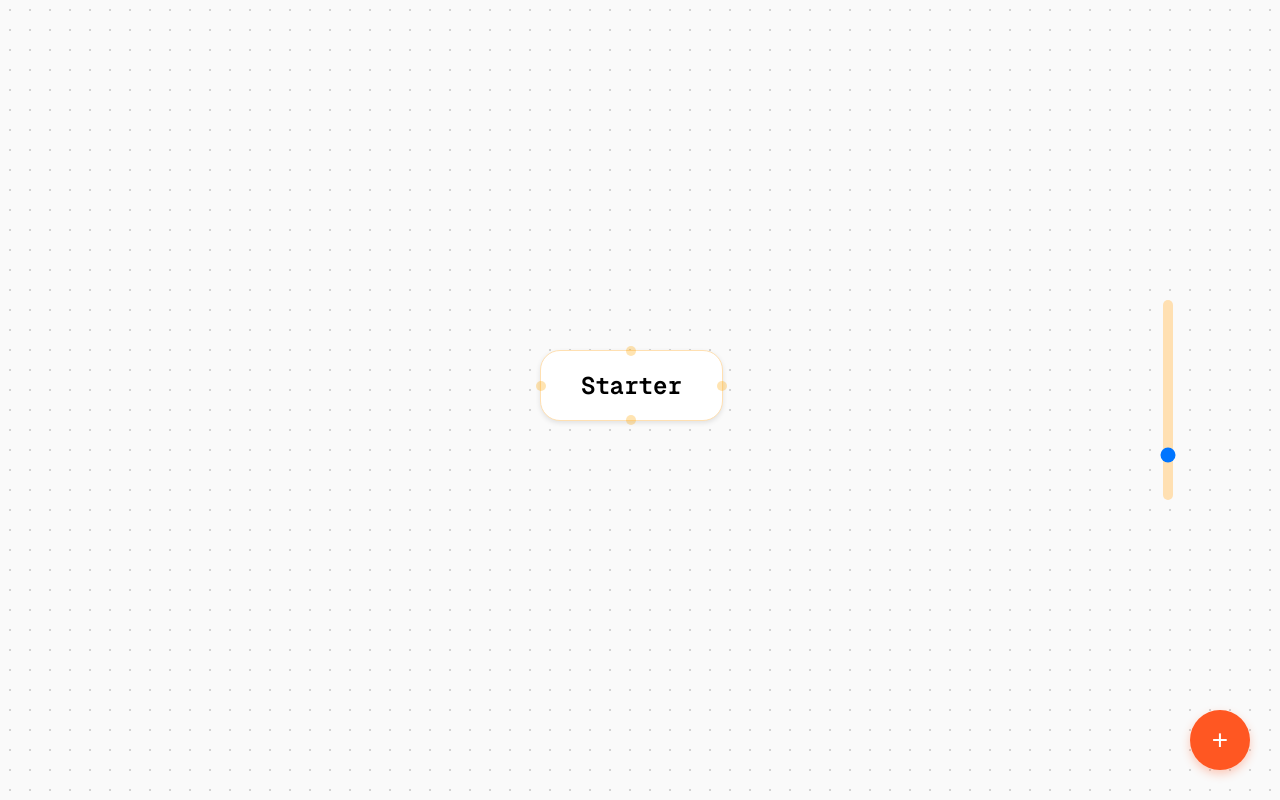
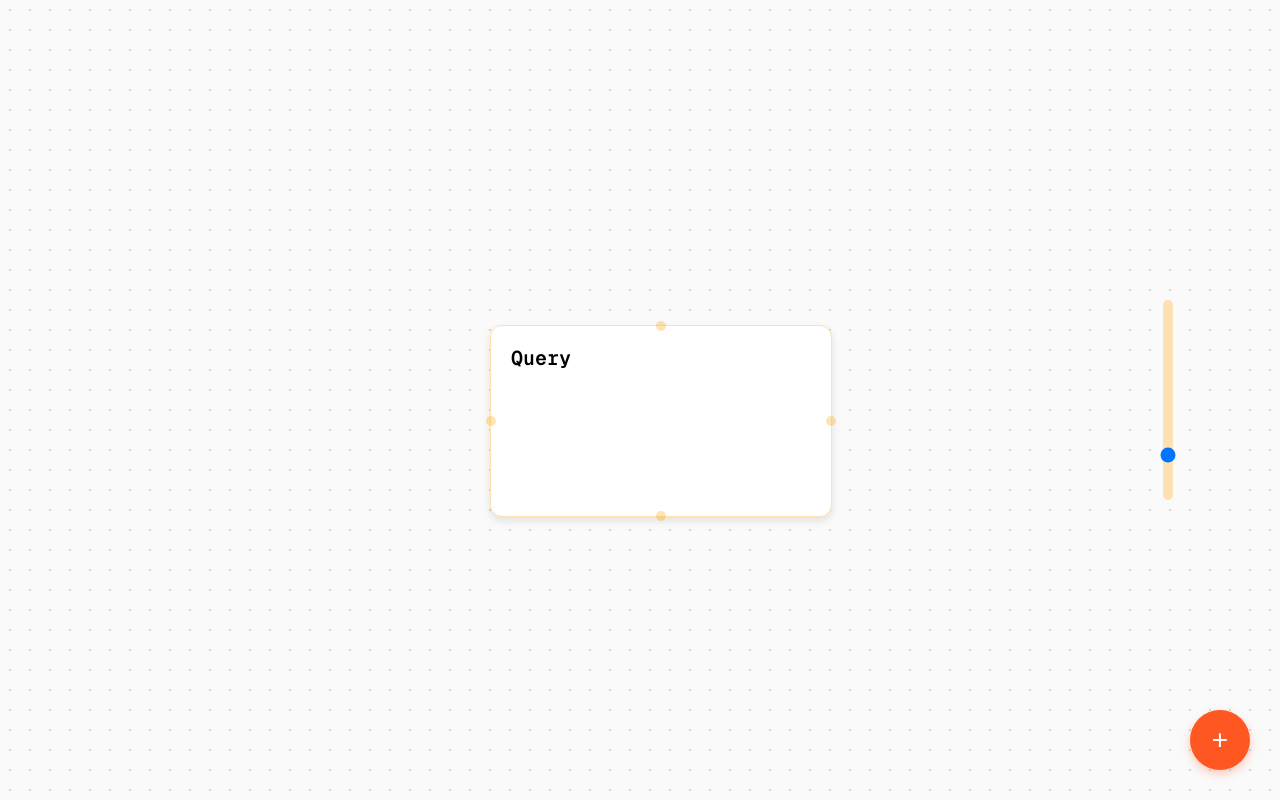
Before and after one commit to divyamakkar0/spark, a Next.js app in the folder next-app/: page /playground in a window 1280 px wide. Built offline with nearby package versions, Linux system fonts and the light colour scheme.

Commit message:
blocks bigger

```diff
--- a/next-app/app/playground/page.tsx
+++ b/next-app/app/playground/page.tsx
@@ -7,6 +7,7 @@ import ConnectionBlock from "../../components/ConnectionBlock";
 interface Block {
   id: string;
   title: string;
+  description: string;
   position: { x: number; y: number };
   isStarter?: boolean;
 }
@@ -23,10 +24,10 @@ export default function PlayGroundPage() {
   const [activeConnection, setActiveConnection] = useState<{ id: string; position: 'top' | 'right' | 'bottom' | 'left' } | null>(null);
 
   useEffect(() => {
-    const centerX = window.innerWidth / 2 - 100;
-    const centerY = window.innerHeight / 2 - 50;
+    const centerX = window.innerWidth / 2 - 150;
+    const centerY = window.innerHeight / 2 - 75;
     setBlocks([
-      { id: '1', title: 'Starter', position: { x: centerX, y: centerY }, isStarter: true }
+      { id: '1', title: 'Query', description: 'Enter your query here', position: { x: centerX, y: centerY }, isStarter: true }
     ]);
   }, []);
 
@@ -34,9 +35,10 @@ export default function PlayGroundPage() {
     const newBlock: Block = {
       id: Date.now().toString(),
       title,
+      description: '', // This will be updated with the user query later
       position: {
-        x: Math.random() * (window.innerWidth - 200) + 100,
-        y: Math.random() * (window.innerHeight - 200) + 100
+        x: Math.random() * (window.innerWidth - 300) + 150,
+        y: Math.random() * (window.innerHeight - 150) + 75
       }
     };
     setBlocks([...blocks, newBlock]);
@@ -115,6 +117,7 @@ export default function PlayGroundPage() {
                 key={block.id}
                 id={block.id}
                 title={block.title}
+                description={block.description}
                 position={block.position}
                 isStarter={block.isStarter}
                 onPositionChange={updateBlockPosition}
--- a/next-app/components/ConnectionBlock.tsx
+++ b/next-app/components/ConnectionBlock.tsx
@@ -3,6 +3,7 @@ import Connection from './Connection';
 
 interface ConnectionBlockProps {
   title: string;
+  description: string;
   position: { x: number; y: number };
   isStarter?: boolean;
   onPositionChange: (id: string, newPosition: { x: number; y: number }) => void;
@@ -15,6 +16,7 @@ interface ConnectionBlockProps {
 const ConnectionBlock: React.FC<ConnectionBlockProps> = ({
   id,
   title,
+  description,
   position,
   isStarter,
   onPositionChange,
@@ -59,26 +61,39 @@ const ConnectionBlock: React.FC<ConnectionBlockProps> = ({
     };
   }, [isDragging, dragStart, onPositionChange, id, zoom, position]);
 
-  const blockStyle = {
+  const blockStyle: React.CSSProperties = {
     position: 'absolute',
     left: `${position.x}px`,
     top: `${position.y}px`,
-    padding: isStarter ? '20px 40px' : '10px',
+    padding: '20px',
     backgroundColor: '#fff',
     border: '1px solid #FFE0B2',
-    borderRadius: isStarter ? '20px' : '8px',
+    borderRadius: '12px',
     cursor: isDragging ? 'grabbing' : 'grab',
-    boxShadow: '0 2px 5px rgba(0,0,0,0.1)',
-    fontSize: isStarter ? '24px' : '16px',
-    fontWeight: isStarter ? 'bold' : 'normal',
+    boxShadow: '0 4px 8px rgba(0,0,0,0.1)',
     userSelect: 'none',
     transform: `scale(${zoom})`,
     transformOrigin: 'top left',
+    width: '300px',
+    minHeight: '150px',
+  };
+
+  const titleStyle: React.CSSProperties = {
+    fontSize: '20px',
+    fontWeight: 'bold',
+    marginBottom: '10px',
+  };
+
+  const descriptionStyle: React.CSSProperties = {
+    fontSize: '16px',
+    marginTop: '10px',
+    whiteSpace: 'pre-wrap',
   };
 
   return (
     <div ref={blockRef} style={blockStyle} onMouseDown={handleMouseDown} className="connection-block">
-      {title}
+      <div style={titleStyle}>{title}</div>
+      {!isStarter && <div style={descriptionStyle}>{description}</div>}
       <Connection position="top" onConnectionClick={() => onConnectionClick(id, 'top')} />
       <Connection position="right" onConnectionClick={() => onConnectionClick(id, 'right')} />
       <Connection position="bottom" onConnectionClick={() => onConnectionClick(id, 'bottom')} />
```
